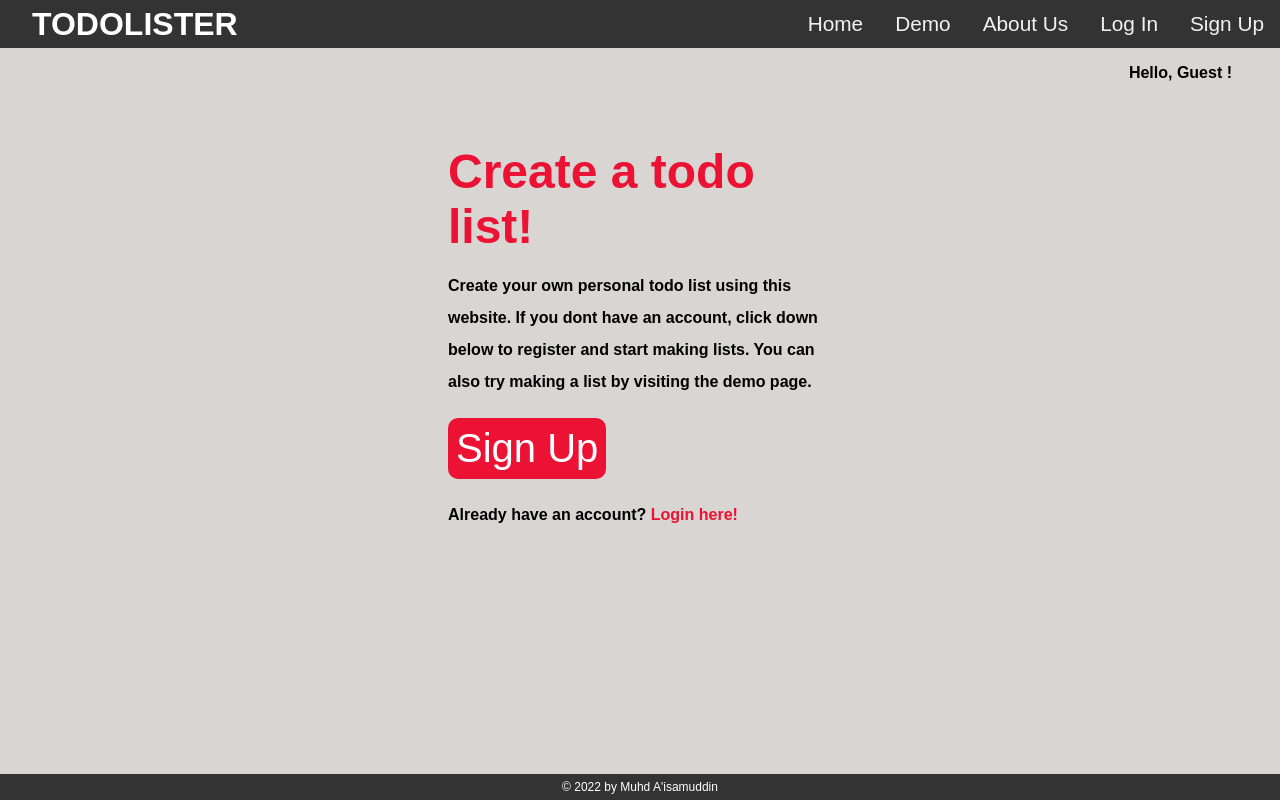
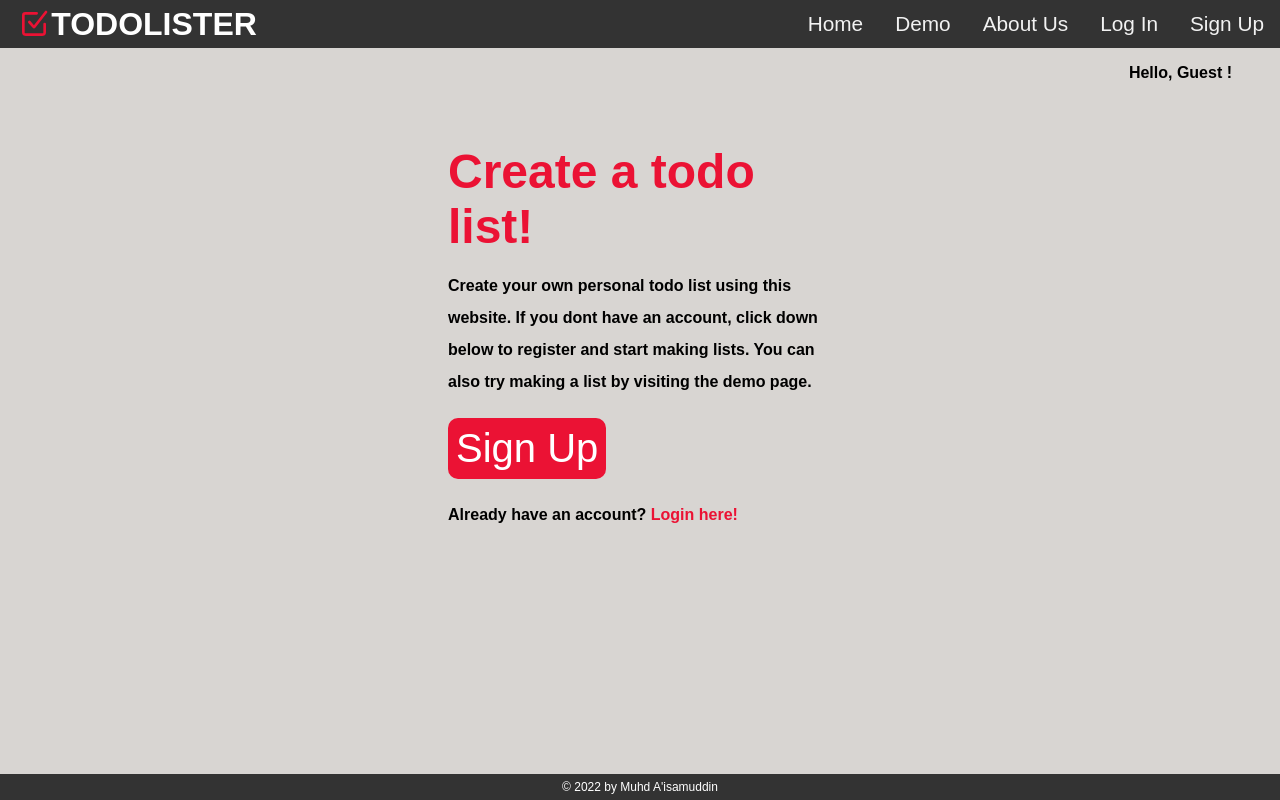
Before and after one commit to aisam94/todolister, a Next.js app: page / in a window 1280 px wide. Built offline with nearby package versions, Linux system fonts and the light colour scheme; no server answers.

Commit message:
add logo to header

```diff
--- a/components/Header.tsx
+++ b/components/Header.tsx
@@ -23,7 +23,10 @@ const Header = () => {
   return (
     <header>
       <Link href="/">
-        <h1 className="logo">TODOLISTER</h1>
+        <div className='header-title'>
+          <img className="icon" src="/todolister.svg" />
+          <h1 className="logo">TODOLISTER</h1>
+        </div>
       </Link>
       <nav className="link-container">
         <Link href="/">Home</Link>
--- a/styles/styles.css
+++ b/styles/styles.css
@@ -33,7 +33,6 @@ h3 {
 
 .logo {
   color: white;
-  margin: auto 1em;
   cursor: pointer;
 }
 
@@ -401,3 +400,18 @@ form input {
   height: 1.2rem;
   color: gray;
 }
+
+.icon {
+  height: 2rem;
+  width: 2rem;
+}
+
+.header-title {
+  display: flex;
+  align-items: center;
+  margin-left:1rem;
+}
+
+.header-title * {
+  margin-left: .1rem;
+}
```
Also changed, not shown: public/todolister.svg (added).
